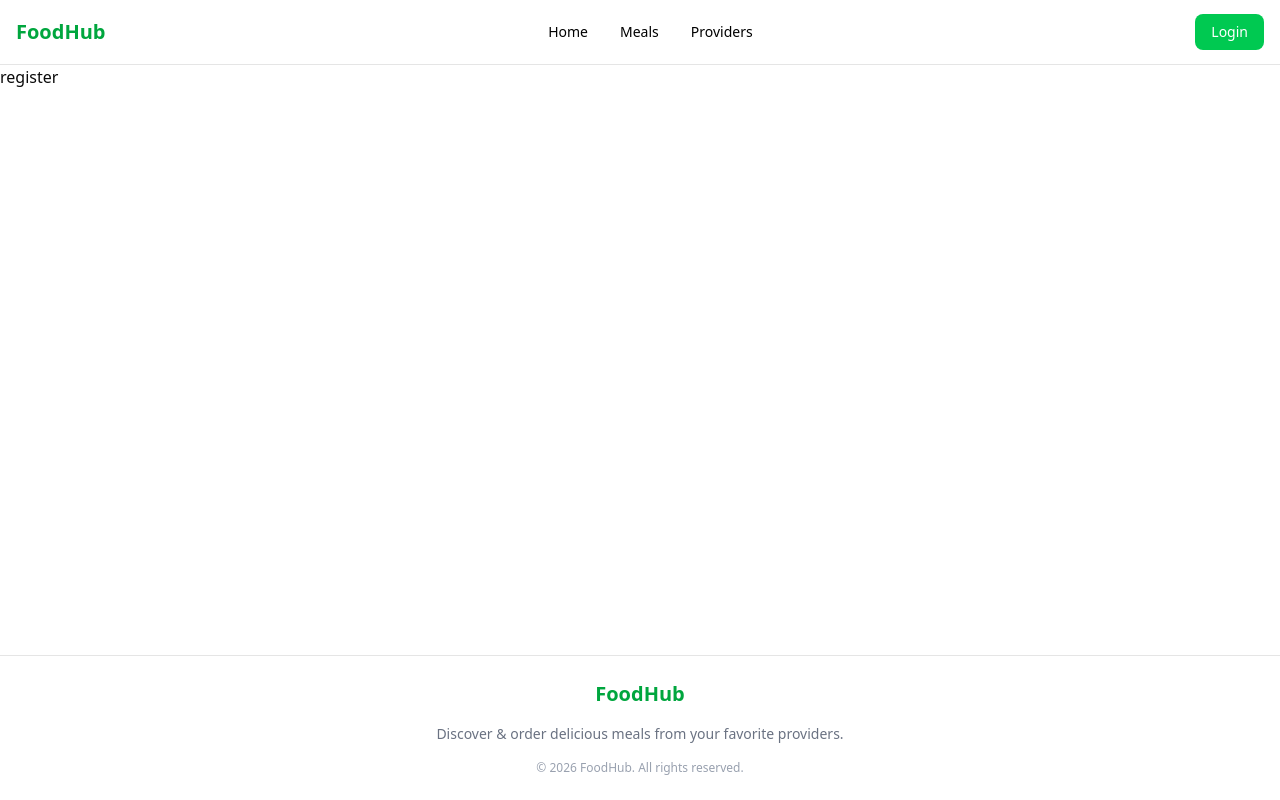
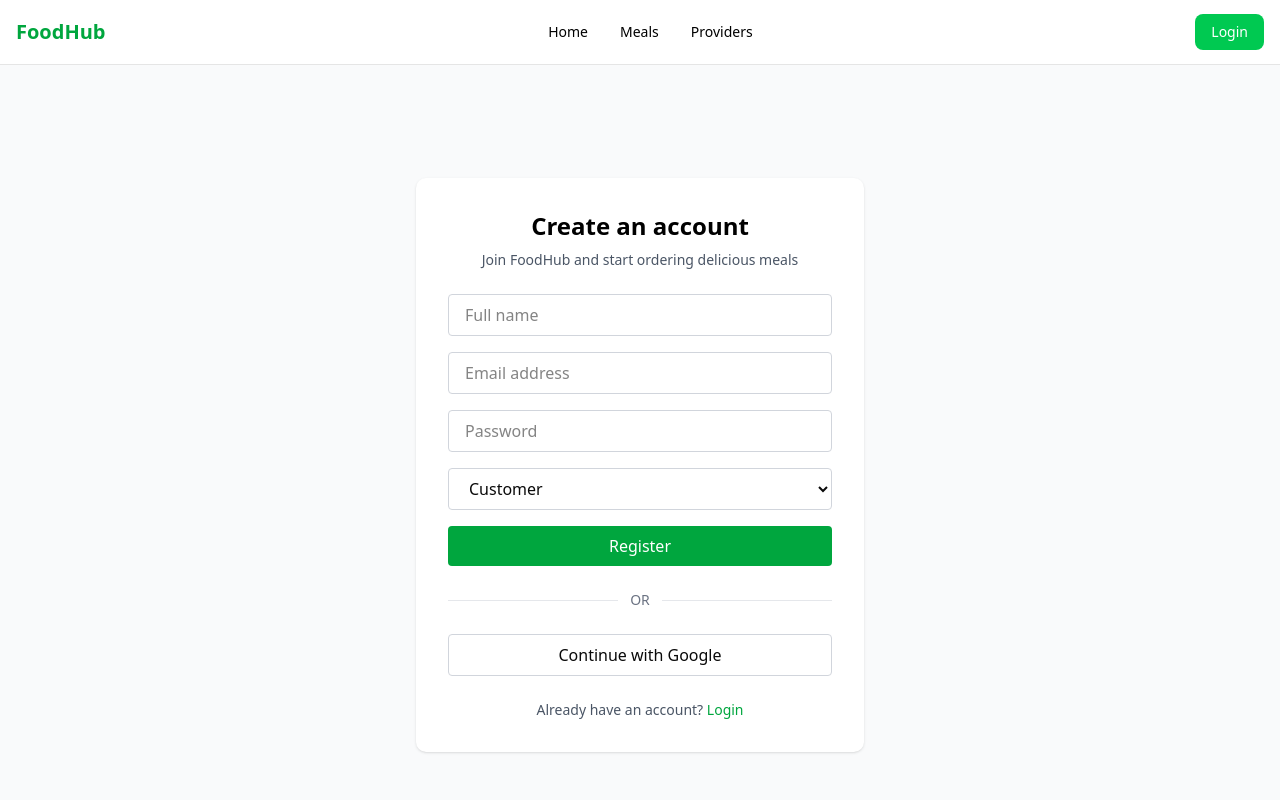
Before and after one commit to Muhammad-sefat/foodhub_client, a Next.js app: page /register in a window 1280 px wide. Shown: the top 800 px of the page. Built offline with nearby package versions, Linux system fonts and the light colour scheme.

Commit message:
complete login and register design

```diff
--- a/src/components/auth/Login.tsx
+++ b/src/components/auth/Login.tsx
@@ -1,9 +1,61 @@
-import React from "react";
+"use client";
 
-export default function Login() {
+import Link from "next/link";
+
+export default function LoginPage() {
   return (
-    <div>
-      <h1>login</h1>
+    <div className="flex min-h-screen items-center justify-center bg-gray-50 px-4">
+      <div className="w-full max-w-md rounded-lg bg-white p-8 shadow">
+        <h1 className="mb-2 text-center text-2xl font-semibold text-black">
+          Welcome back
+        </h1>
+        <p className="mb-6 text-center text-sm text-gray-600">
+          Login to your FoodHub account
+        </p>
+
+        <form className="space-y-4">
+          <input
+            type="email"
+            placeholder="Email address"
+            className="w-full rounded border border-gray-300 px-4 py-2 focus:border-green-600 focus:outline-none"
+          />
+
+          <input
+            type="password"
+            placeholder="Password"
+            className="w-full rounded border border-gray-300 px-4 py-2 focus:border-green-600 focus:outline-none"
+          />
+
+          <button
+            type="submit"
+            className="w-full rounded bg-green-600 py-2 font-medium text-white hover:bg-green-700"
+          >
+            Login
+          </button>
+        </form>
+
+        {/* Divider */}
+        <div className="my-6 flex items-center gap-3">
+          <div className="h-px flex-1 bg-gray-200" />
+          <span className="text-sm text-gray-500">OR</span>
+          <div className="h-px flex-1 bg-gray-200" />
+        </div>
+
+        {/* Google Login */}
+        <button className="flex w-full items-center justify-center gap-2 rounded border border-gray-300 py-2 hover:bg-gray-50">
+          <span>Continue with Google</span>
+        </button>
+
+        <p className="mt-6 text-center text-sm text-gray-600">
+          Don’t have an account?{" "}
+          <Link
+            href="/register"
+            className="font-medium text-green-600 hover:underline"
+          >
+            Register
+          </Link>
+        </p>
+      </div>
     </div>
   );
 }
--- a/src/components/auth/Register.tsx
+++ b/src/components/auth/Register.tsx
@@ -1,7 +1,73 @@
-export default function Register() {
+"use client";
+
+import Link from "next/link";
+
+export default function RegisterPage() {
   return (
-    <div>
-      <h1>register</h1>
+    <div className="flex min-h-screen items-center justify-center bg-gray-50 p-4">
+      <div className="w-full max-w-md rounded-lg bg-white p-8 shadow">
+        <h1 className="mb-2 text-center text-2xl font-semibold text-black">
+          Create an account
+        </h1>
+        <p className="mb-6 text-center text-sm text-gray-600">
+          Join FoodHub and start ordering delicious meals
+        </p>
+
+        <form className="space-y-4">
+          <input
+            type="text"
+            placeholder="Full name"
+            className="w-full rounded border border-gray-300 px-4 py-2 focus:border-green-600 focus:outline-none"
+          />
+
+          <input
+            type="email"
+            placeholder="Email address"
+            className="w-full rounded border border-gray-300 px-4 py-2 focus:border-green-600 focus:outline-none"
+          />
+
+          <input
+            type="password"
+            placeholder="Password"
+            className="w-full rounded border border-gray-300 px-4 py-2 focus:border-green-600 focus:outline-none"
+          />
+
+          {/* Role Selection */}
+          <select className="w-full rounded border border-gray-300 px-4 py-2 focus:border-green-600 focus:outline-none">
+            <option value="CUSTOMER">Customer</option>
+            <option value="PROVIDER">Provider</option>
+          </select>
+
+          <button
+            type="submit"
+            className="w-full rounded bg-green-600 py-2 font-medium text-white hover:bg-green-700"
+          >
+            Register
+          </button>
+        </form>
+
+        {/* Divider */}
+        <div className="my-6 flex items-center gap-3">
+          <div className="h-px flex-1 bg-gray-200" />
+          <span className="text-sm text-gray-500">OR</span>
+          <div className="h-px flex-1 bg-gray-200" />
+        </div>
+
+        {/* Google Login */}
+        <button className="flex w-full items-center justify-center gap-2 rounded border border-gray-300 py-2 hover:bg-gray-50">
+          <span>Continue with Google</span>
+        </button>
+
+        <p className="mt-6 text-center text-sm text-gray-600">
+          Already have an account?{" "}
+          <Link
+            href="/login"
+            className="font-medium text-green-600 hover:underline"
+          >
+            Login
+          </Link>
+        </p>
+      </div>
     </div>
   );
 }
```
